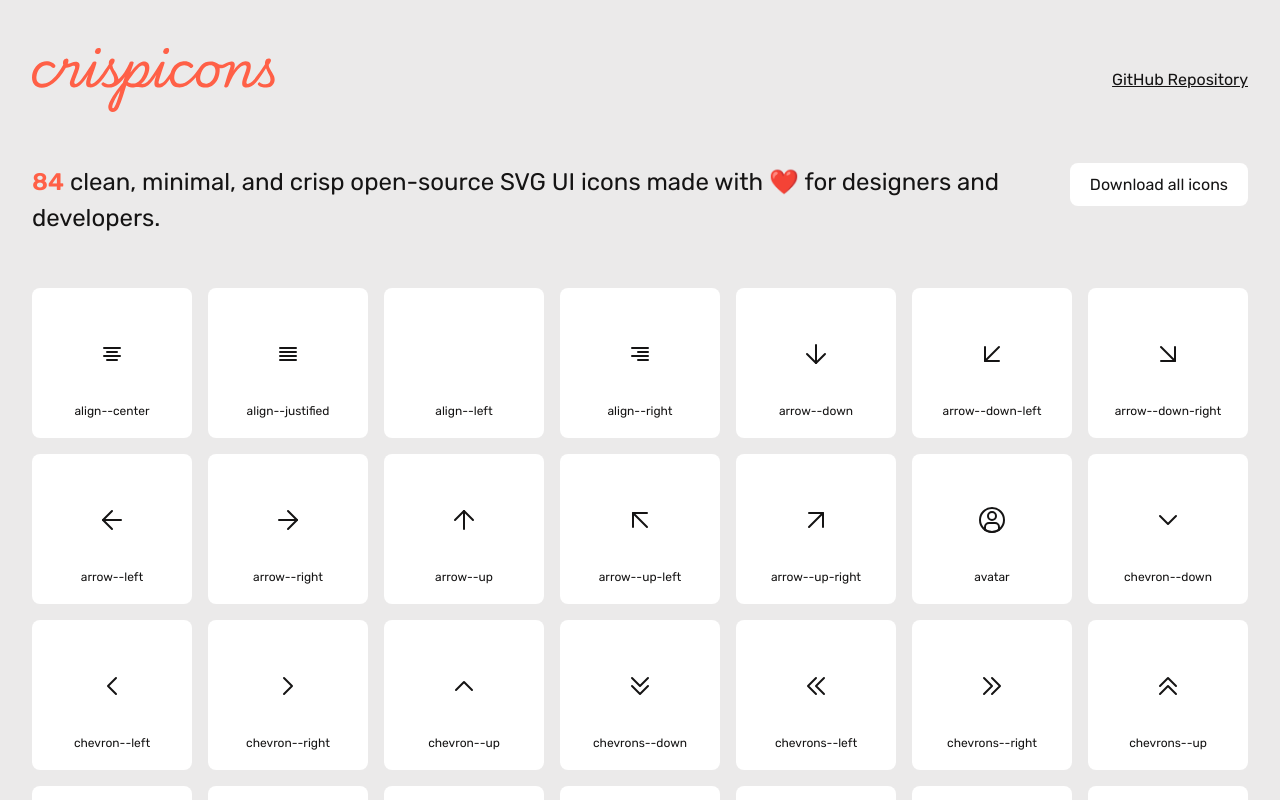
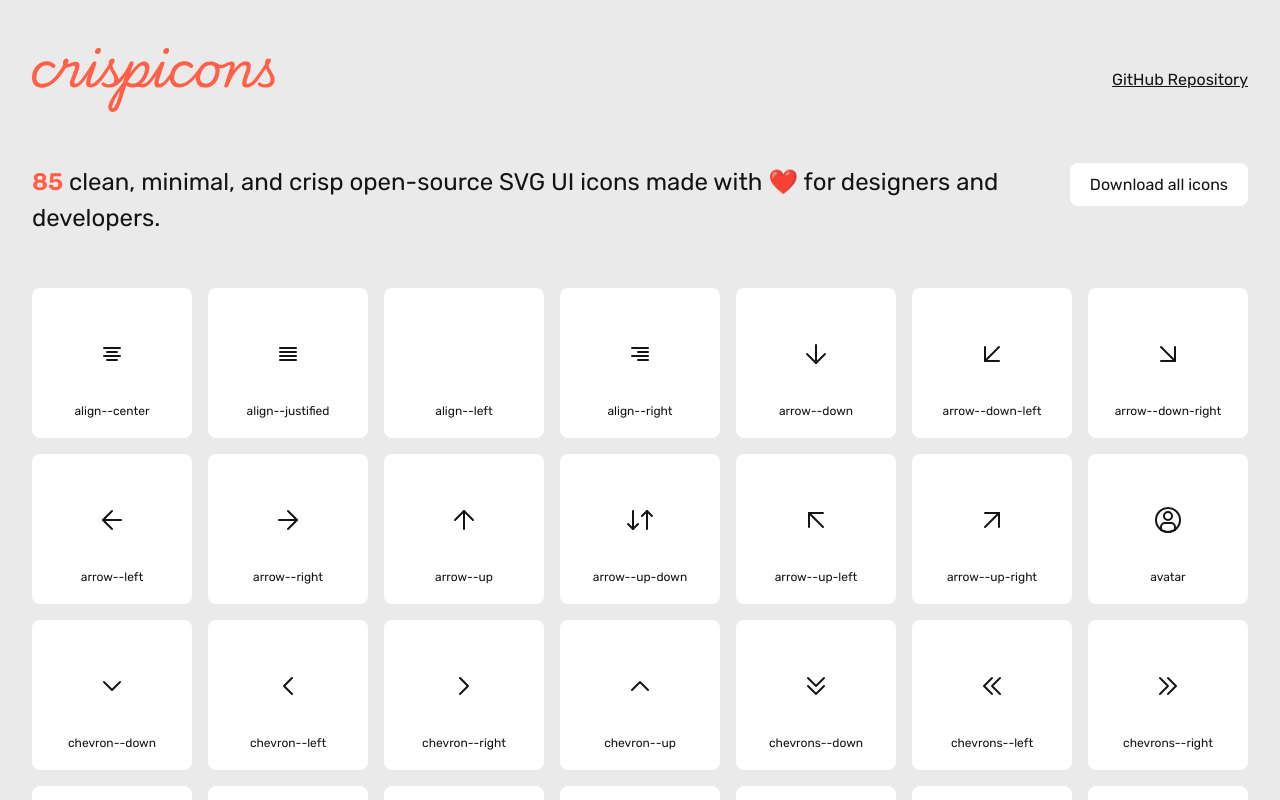
Before and after one commit to donnieraycrisp/crispicons, a Nuxt app: page / in a window 1280 px wide. Shown: the top 800 px of the page. Built offline with nearby package versions, Linux system fonts and the light colour scheme; no server answers.

Commit message:
add arrow--up-down

```diff
--- a/app/composables/useIcons.ts
+++ b/app/composables/useIcons.ts
@@ -50,6 +50,10 @@ export const useIcons = () => {
     {
       name: 'arrow--up-right',
       tags: ['arrow', 'up', 'right'],
+    },
+    {
+      name: 'arrow--up-down',
+      tags: ['arrow', 'up', 'down', 'sort'],
     },
     {
       name: 'avatar',
```
Also changed, not shown: public/icons/arrow--up-down.svg (added).
